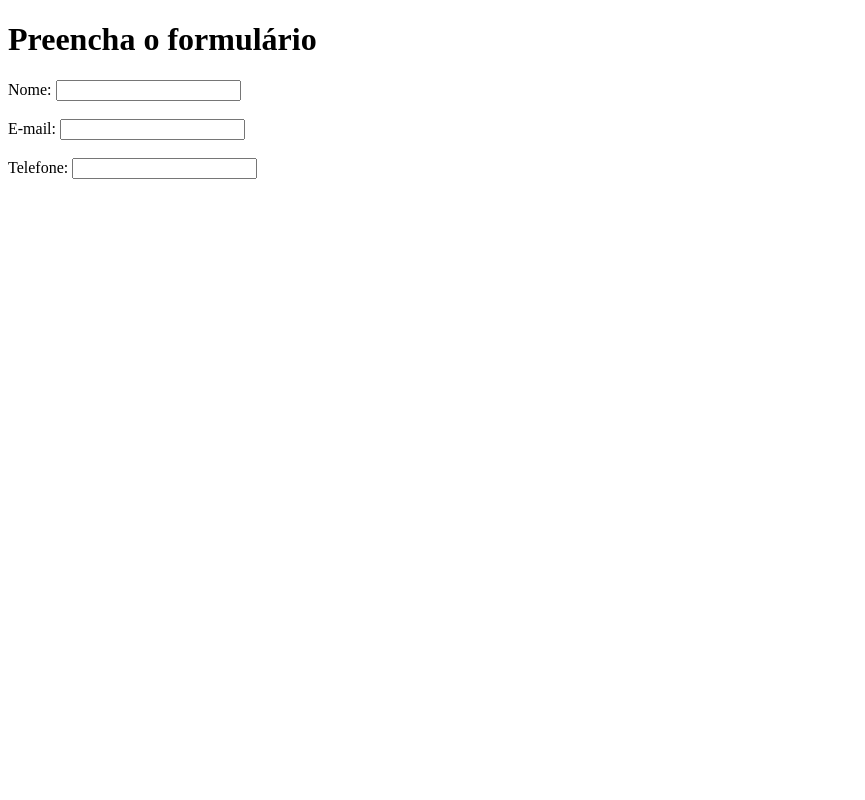
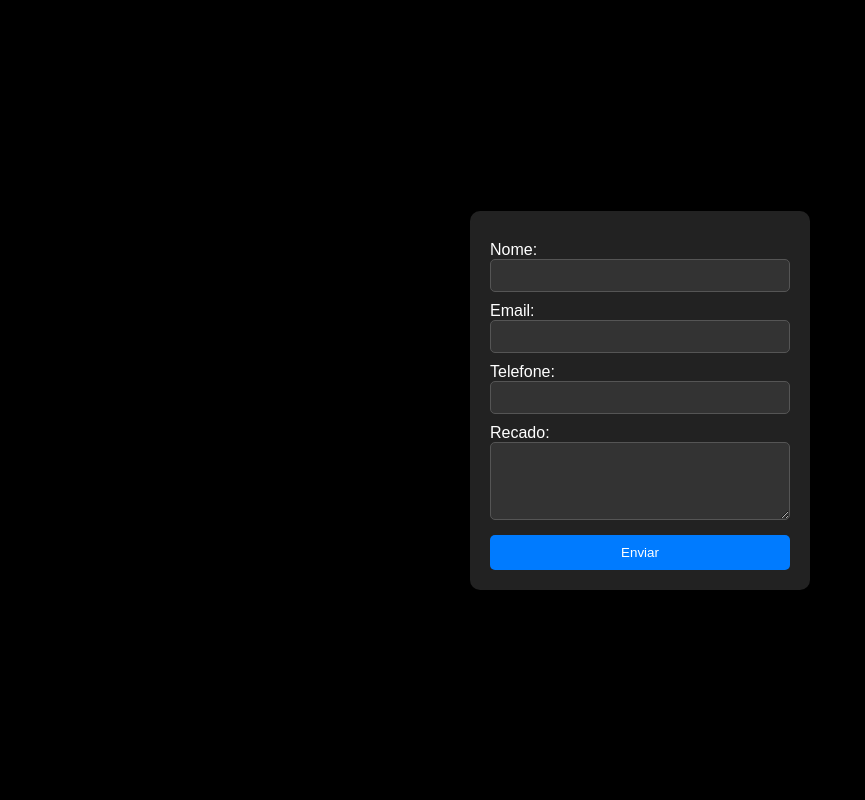
Before and after one commit to ramiro007001/desafio, a Flask app: page / in a window 1280 px wide. Shown: the whole page, without its empty margins (0-865 px from the left). Run offline with Flask 3, Linux system fonts and the light colour scheme.

Commit message:
Formulário corrigido e funcionando no Render

```diff
--- a/app.py
+++ b/app.py
@@ -1,40 +1,22 @@
-from flask import Flask, render_template, request, redirect, url_for
-from flask_mail import Mail, Message
+from flask import Flask, render_template, request
+import os
 
 app = Flask(__name__)
 
-# Configuração do Flask-Mail
-app.config['MAIL_SERVER'] = 'smtp.gmail.com'
-app.config['MAIL_PORT'] = 587
-app.config['MAIL_USE_TLS'] = True
-app.config['MAIL_USERNAME'] = 'seuemail@gmail.com'  # Coloque seu e-mail
-app.config['MAIL_PASSWORD'] = 'suasenha'  # Coloque sua senha
-app.config['MAIL_DEFAULT_SENDER'] = 'seuemail@gmail.com'
-
-mail = Mail(app)
-
-@app.route('/', methods=['GET'])
-def home():
+@app.route('/')
+def form():
     return render_template('form.html')
 
-@app.route('/send_email', methods=['POST'])
+@app.route('/send', methods=['POST'])
 def send_email():
-    name = request.form['name']
-    email = request.form['email']
-    phone = request.form['phone']
-    message = request.form['message']
+    nome = request.form.get('nome')
+    email = request.form.get('email')
+    telefone = request.form.get('telefone')
+    recado = request.form.get('recado')
 
-    msg = Message(f'Novo contato de {name}', recipients=['ramirex9@gmail.com'])
-    msg.body = f'Nome: {name}\nEmail: {email}\nTelefone: {phone}\nMensagem: {message}'
-
-    try:
-        mail.send(msg)
-        return 'Mensagem enviada com sucesso!'
-    except Exception as e:
-        return f'Erro ao enviar mensagem: {e}'
-
-import os
+    print(f"Nome: {nome}, Email: {email}, Telefone: {telefone}, Recado: {recado}")
+    return "Formulário enviado com sucesso!"
 
 if __name__ == '__main__':
-    port = int(os.environ.get("PORT", 5000))  # Render define a porta automaticamente
+    port = int(os.environ.get("PORT", 5000))
     app.run(host='0.0.0.0', port=port, debug=True)
--- a/templates/form.html
+++ b/templates/form.html
@@ -1,21 +1,67 @@
 <!DOCTYPE html>
-<html lang="pt-br">
+<html lang="pt">
 <head>
     <meta charset="UTF-8">
     <meta name="viewport" content="width=device-width, initial-scale=1.0">
     <title>Formulário</title>
+    <style>
+        body {
+            background-color: black;
+            color: white;
+            font-family: Arial, sans-serif;
+            display: flex;
+            justify-content: center;
+            align-items: center;
+            height: 100vh;
+            margin: 0;
+        }
+        form {
+            background-color: #222;
+            padding: 20px;
+            border-radius: 10px;
+            width: 300px;
+            display: flex;
+            flex-direction: column;
+        }
+        label {
+            margin-top: 10px;
+        }
+        input, textarea {
+            background-color: #333;
+            color: white;
+            border: 1px solid #555;
+            padding: 8px;
+            border-radius: 5px;
+        }
+        button {
+            margin-top: 15px;
+            background-color: #007bff;
+            color: white;
+            padding: 10px;
+            border: none;
+            border-radius: 5px;
+            cursor: pointer;
+        }
+        button:hover {
+            background-color: #0056b3;
+        }
+    </style>
 </head>
 <body>
-    <h1>Preencha o formulário</h1>
-    <form method="POST" action="/send_email">
-        <label for="name">Nome:</label>
-        <input type="text" id="name" name="name" required>
-        <br><br>
+    <form action="/send" method="POST">
+        <label for="nome">Nome:</label>
+        <input type="text" id="nome" name="nome" required>
 
-        <label for="email">E-mail:</label>
+        <label for="email">Email:</label>
         <input type="email" id="email" name="email" required>
-        <br><br>
 
-        <label for="phone">Telefone:</label>
-        <input type="tel" id="phone" name="phone" required>
-        <br><br>
+        <label for="telefone">Telefone:</label>
+        <input type="tel" id="telefone" name="telefone" required>
+
+        <label for="recado">Recado:</label>
+        <textarea id="recado" name="recado" rows="4" required></textarea>
+
+        <button type="submit">Enviar</button>
+    </form>
+</body>
+</html>
```
